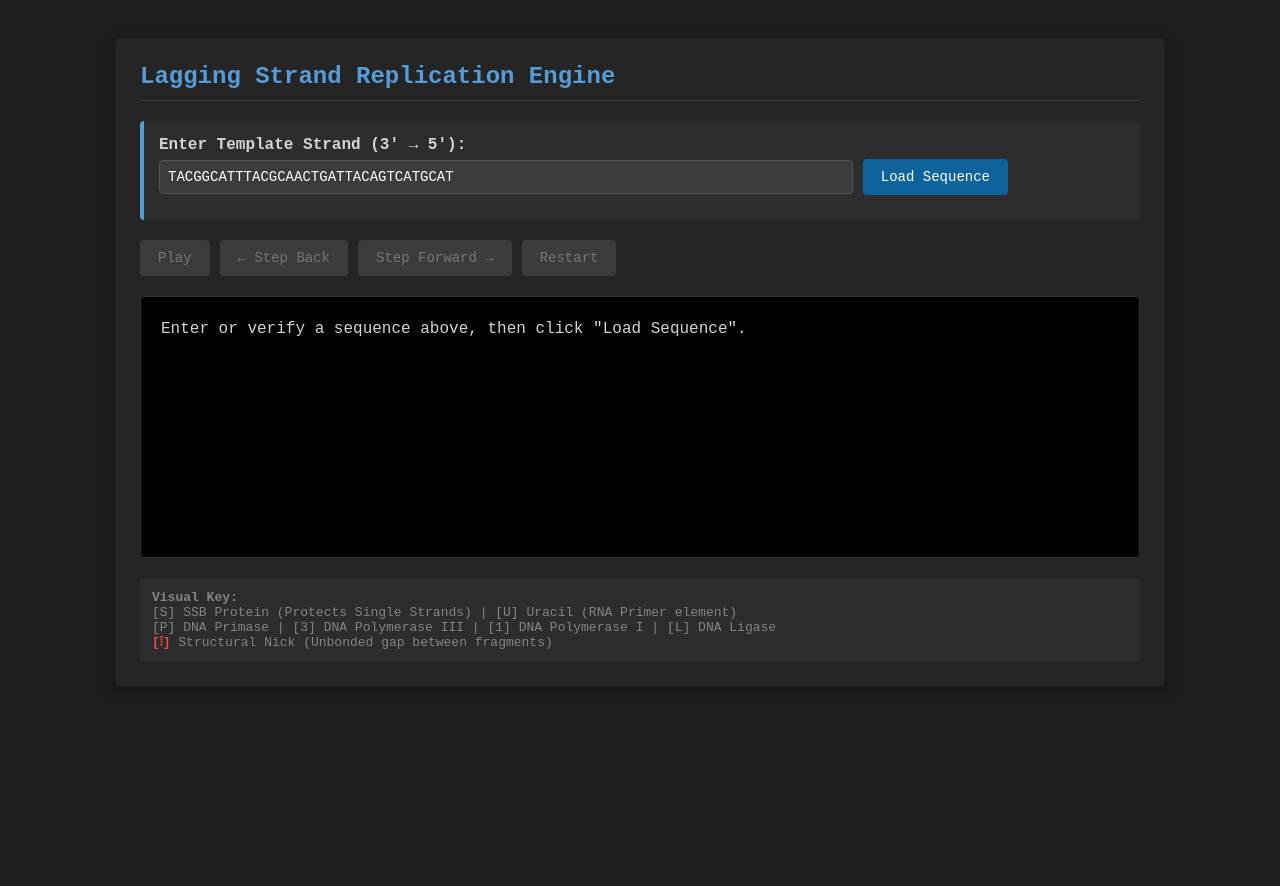
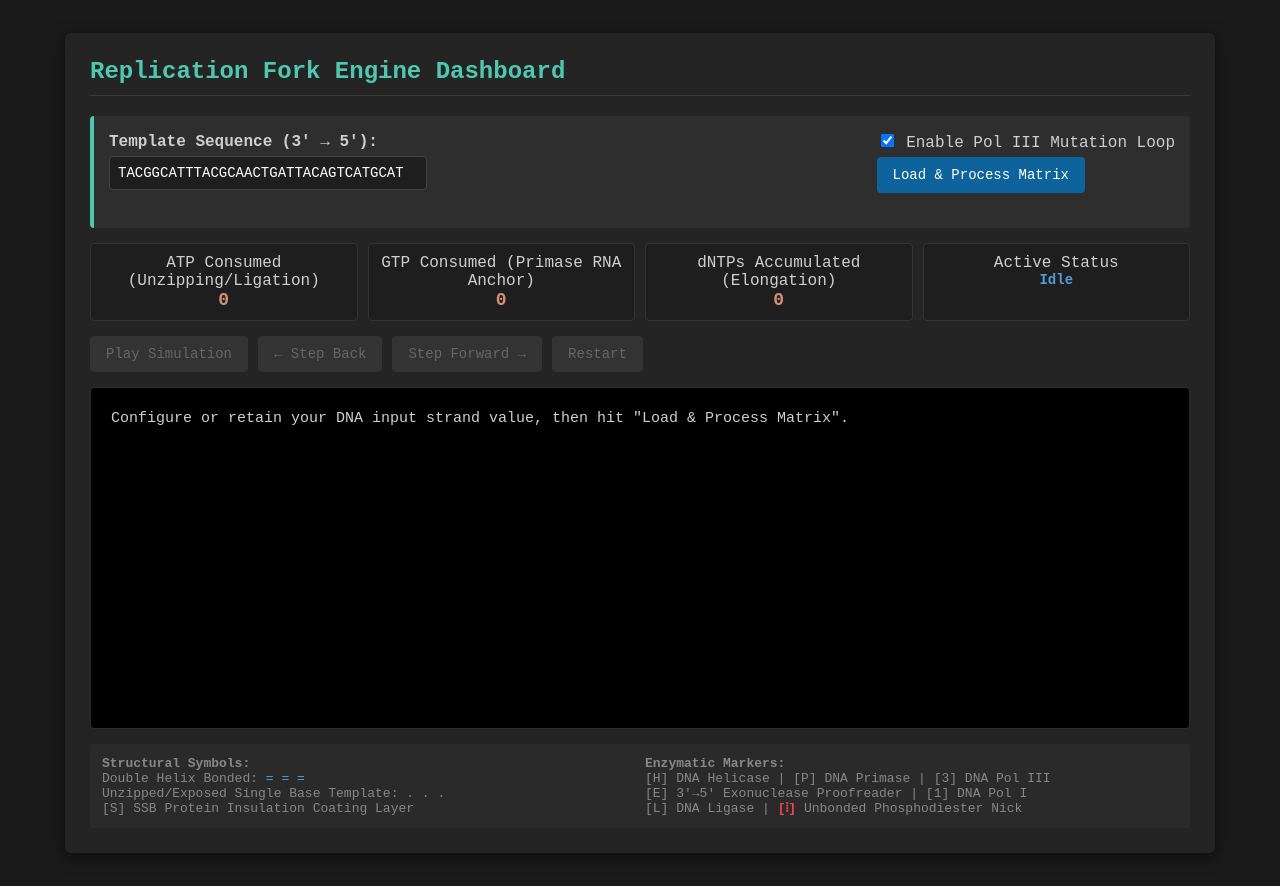
Before and after one commit to hossiona/DNA_replication_fork, a Flask app: page / in a window 1280 px wide. Before the commit the page ends 662 px from the top, so only its background shows below. Run offline with Flask 3, Linux system fonts and the light colour scheme.

Commit message:
Revamp DNA Replication Simulator UI and styles
Updated the title and improved styling for the DNA replication simulator. Enhanced input panel layout and added metrics display for better user interaction.

```diff
--- a/templates/index.html
+++ b/templates/index.html
@@ -2,124 +2,74 @@
 <html lang="en">
 <head>
     <meta charset="UTF-8">
-    <title>Interactive DNA Replication Dashboard</title>
+    <title>Advanced DNA Replication Simulator</title>
     <style>
-        body {
-            font-family: 'Courier New', Courier, monospace;
-            background-color: #1e1e1e;
-            color: #d4d4d4;
-            padding: 30px;
-        }
-        .container {
-            max-width: 1000px;
-            margin: auto;
-            background-color: #252526;
-            padding: 25px;
-            border-radius: 6px;
-            box-shadow: 0 4px 12px rgba(0,0,0,0.4);
-        }
-        h2 {
-            color: #569cd6;
-            margin-top: 0;
-            border-bottom: 1px solid #3c3c3c;
-            padding-bottom: 10px;
-        }
-        .input-panel {
-            background-color: #2d2d2d;
-            padding: 15px;
-            border-radius: 4px;
-            margin-bottom: 20px;
-            border-left: 4px solid #569cd6;
-        }
-        .input-panel label {
-            font-weight: bold;
-            display: block;
-            margin-bottom: 5px;
-        }
-        input[type="text"] {
-            width: 70%;
-            padding: 8px;
-            background-color: #3c3c3c;
-            color: #fff;
-            border: 1px solid #555;
-            border-radius: 4px;
-            font-family: inherit;
-            font-size: 14px;
-            text-transform: uppercase;
-        }
-        .controls {
-            margin: 20px 0;
-            display: flex;
-            align-items: center;
-            gap: 10px;
-        }
-        button {
-            font-family: inherit;
-            background-color: #0e639c;
-            color: white;
-            border: none;
-            padding: 10px 18px;
-            cursor: pointer;
-            border-radius: 4px;
-            font-size: 14px;
-        }
+        body { font-family: 'Courier New', Courier, monospace; background-color: #1a1a1a; color: #cfcfcf; padding: 25px; }
+        .container { max-width: 1100px; margin: auto; background-color: #242424; padding: 25px; border-radius: 6px; box-shadow: 0 4px 15px rgba(0,0,0,0.5); }
+        h2 { color: #4ec9b0; margin-top: 0; border-bottom: 1px solid #3a3a3a; padding-bottom: 10px; }
+        .input-panel { background-color: #2e2e2e; padding: 15px; border-radius: 4px; margin-bottom: 15px; border-left: 4px solid #4ec9b0; display: flex; flex-wrap: wrap; gap: 15px; align-items: center; }
+        input[type="text"] { flex-grow: 1; min-width: 300px; padding: 8px; background-color: #1e1e1e; color: #fff; border: 1px solid #444; border-radius: 4px; font-family: inherit; font-size: 14px; text-transform: uppercase; }
+        .metrics-bar { display: grid; grid-template-columns: repeat(4, 1fr); gap: 10px; margin-bottom: 15px; }
+        .metric-card { background-color: #1e1e1e; padding: 10px; border-radius: 4px; border: 1px solid #333; text-align: center; }
+        .metric-card span { display: block; font-size: 18px; font-weight: bold; color: #ce9178; }
+        .controls { margin: 15px 0; display: flex; align-items: center; gap: 10px; }
+        button { font-family: inherit; background-color: #0e639c; color: white; border: none; padding: 10px 16px; cursor: pointer; border-radius: 4px; font-size: 14px; }
         button:hover { background-color: #1177bb; }
-        button:disabled { background-color: #3c3c3c; color: #777; cursor: not-allowed; }
-        .btn-secondary { background-color: #4d4d4d; }
-        .btn-secondary:hover { background-color: #616161; }
-        .error-msg {
-            color: #f44747;
-            margin-top: 10px;
-            font-weight: bold;
-        }
-        .terminal-display {
-            background-color: #000;
-            padding: 20px;
-            border-radius: 4px;
-            white-space: pre;
-            line-height: 1.5;
-            font-size: 16px;
-            overflow-x: auto;
-            border: 1px solid #333;
-            min-height: 220px;
-        }
-        .legend {
-            margin-top: 20px;
-            font-size: 13px;
-            color: #858585;
-            background-color: #2d2d2d;
-            padding: 12px;
-            border-radius: 4px;
-        }
+        button:disabled { background-color: #333; color: #666; cursor: not-allowed; }
+        .btn-secondary { background-color: #444; }
+        .btn-secondary:hover { background-color: #555; }
+        .terminal-display { background-color: #000; padding: 20px; border-radius: 4px; white-space: pre; line-height: 1.5; font-size: 15px; overflow-x: auto; border: 1px solid #2d2d2d; min-height: 300px; }
+        .legend { margin-top: 15px; font-size: 13px; color: #888; background-color: #2a2a2a; padding: 12px; border-radius: 4px; display: grid; grid-template-columns: 1fr 1fr; gap: 10px; }
+        .error-msg { color: #f44747; width: 100%; font-weight: bold; margin-top: 5px; }
     </style>
 </head>
 <body>
 
 <div class="container">
-    <h2>Lagging Strand Replication Engine</h2>
+    <h2>Replication Fork Engine Dashboard</h2>
 
     <div class="input-panel">
-        <label for="dna-sequence">Enter Template Strand (3' &rarr; 5'):</label>
-        <input type="text" id="dna-sequence" value="TACGGCATTTACGCAACTGATTACAGTCATGCAT" placeholder="e.g., ATCGATCGATCG">
-        <button onclick="loadNewSimulation()">Load Sequence</button>
+        <div style="flex-grow: 1;">
+            <label style="font-weight:bold; display:block; margin-bottom:5px;">Template Sequence (3' &rarr; 5'):</label>
+            <input type="text" id="dna-sequence" value="TACGGCATTTACGCAACTGATTACAGTCATGCAT">
+        </div>
+        <div>
+            <label style="display:block; margin-bottom:5px;"><input type="checkbox" id="trigger-mutation" checked> Enable Pol III Mutation Loop</label>
+            <button onclick="loadSimulation()">Load & Process Matrix</button>
+        </div>
         <div id="error-box" class="error-msg"></div>
     </div>
 
+    <div class="metrics-bar">
+        <div class="metric-card">ATP Consumed (Unzipping/Ligation) <span id="m-atp">0</span></div>
+        <div class="metric-card">GTP Consumed (Primase RNA Anchor) <span id="m-gtp">0</span></div>
+        <div class="metric-card">dNTPs Accumulated (Elongation) <span id="m-dntp">0</span></div>
+        <div class="metric-card">Active Status <span id="m-status" style="color:#569cd6; font-size:14px;">Idle</span></div>
+    </div>
+
     <div class="controls">
-        <button id="play-btn" onclick="togglePlay()" disabled>Play</button>
+        <button id="play-btn" onclick="togglePlay()" disabled>Play Simulation</button>
         <button id="step-back-btn" class="btn-secondary" onclick="stepFrame(-1)" disabled>&larr; Step Back</button>
         <button id="step-fwd-btn" class="btn-secondary" onclick="stepFrame(1)" disabled>Step Forward &rarr;</button>
         <button id="reset-btn" class="btn-secondary" onclick="resetPlayback()" disabled>Restart</button>
-        <span id="frame-counter" style="color: #858585; margin-left: 10px;"></span>
+        <span id="frame-counter" style="color: #888; margin-left: 10px;"></span>
     </div>
 
-    <div id="display-box" class="terminal-display">Enter or verify a sequence above, then click "Load Sequence".</div>
+    <div id="display-box" class="terminal-display">Configure or retain your DNA input strand value, then hit "Load & Process Matrix".</div>
 
     <div class="legend">
-        <strong>Visual Key:</strong><br>
-        [S] SSB Protein (Protects Single Strands) | [U] Uracil (RNA Primer element)<br>
-        [P] DNA Primase | [3] DNA Polymerase III | [1] DNA Polymerase I | [L] DNA Ligase<br>
-        <span style="color: #f44747; font-weight: bold;">[⦙]</span> Structural Nick (Unbonded gap between fragments)
+        <div>
+            <strong>Structural Symbols:</strong><br>
+            Double Helix Bonded: <span style="color:#569cd6;">= = =</span><br>
+            Unzipped/Exposed Single Base Template: <span style="color:#888;">. . .</span><br>
+            [S] SSB Protein Insulation Coating Layer
+        </div>
+        <div>
+            <strong>Enzymatic Markers:</strong><br>
+            [H] DNA Helicase | [P] DNA Primase | [3] DNA Pol III<br>
+            [E] 3'&rarr;5' Exonuclease Proofreader | [1] DNA Pol I<br>
+            [L] DNA Ligase | <span style="color:#f44747; font-weight:bold;">[⦙]</span> Unbonded Phosphodiester Nick
+        </div>
     </div>
 </div>
 
@@ -128,134 +78,104 @@ let frames = [];
 let nickIndex = 0;
 let currentFrameIndex = 0;
 let isPlaying = false;
-let animationTimer = null;
+let timer = null;
 
-async function loadNewSimulation() {
-    const sequenceInput = document.getElementById("dna-sequence").value;
+async function loadSimulation() {
+    const seq = document.getElementById("dna-sequence").value;
+    const mut = document.getElementById("trigger-mutation").checked;
     document.getElementById("error-box").innerText = "";
-
-    // Stop any running animations
     if(isPlaying) togglePlay();
 
     try {
-        const response = await fetch('/run_simulation', {
+        const res = await fetch('/run_simulation', {
             method: 'POST',
             headers: { 'Content-Type': 'application/json' },
-            body: JSON.stringify({ template: sequenceInput })
+            body: JSON.stringify({ template: seq, mutate: mut })
         });
-
-        const data = await response.json();
-
-        if (!response.ok) {
-            document.getElementById("error-box").innerText = data.error;
-            return;
-        }
+        const data = await res.json();
+        if (!res.ok) { document.getElementById("error-box").innerText = data.error; return; }
 
         frames = data.frames;
         nickIndex = data.nick_index;
         currentFrameIndex = 0;
 
-        // Enable interaction controls
         document.getElementById("play-btn").disabled = false;
         document.getElementById("step-back-btn").disabled = false;
         document.getElementById("step-fwd-btn").disabled = false;
         document.getElementById("reset-btn").disabled = false;
+        renderFrame(currentFrameIndex);
+    } catch(e) { document.getElementById("error-box").innerText = "Connection error."; }
+}
 
-        renderFrame(currentFrameIndex);
-    } catch (error) {
-        document.getElementById("error-box").innerText = "Server connection lost.";
+function togglePlay() {
+    const btn = document.getElementById("play-btn");
+    if(isPlaying) {
+        clearInterval(timer); btn.innerText = "Play Simulation"; isPlaying = false;
+    } else {
+        if(currentFrameIndex >= frames.length - 1) currentFrameIndex = 0;
+        btn.innerText = "Pause"; isPlaying = true;
+        timer = setInterval(() => {
+            if(currentFrameIndex < frames.length - 1) { currentFrameIndex++; renderFrame(currentFrameIndex); }
+            else { togglePlay(); }
+        }, 600);
     }
 }
 
-function togglePlay() {
-    const playBtn = document.getElementById("play-btn");
-    if (isPlaying) {
-        clearInterval(animationTimer);
-        playBtn.innerText = "Play";
-        isPlaying = false;
-    } else {
-        if (currentFrameIndex >= frames.length - 1) currentFrameIndex = 0;
-        playBtn.innerText = "Pause";
-        isPlaying = true;
-        animationTimer = setInterval(() => {
-            if (currentFrameIndex < frames.length - 1) {
-                currentFrameIndex++;
-                renderFrame(currentFrameIndex);
-            } else {
-                togglePlay(); // Auto-pause when reaching the end frame
-            }
-        }, 500);
-    }
-}
+function stepFrame(dir) { if(isPlaying) togglePlay(); let target = currentFrameIndex + dir; if(target>=0 && target<frames.length) { currentFrameIndex = target; renderFrame(currentFrameIndex); } }
+function resetPlayback() { if(isPlaying) togglePlay(); currentFrameIndex = 0; renderFrame(currentFrameIndex); }
 
-function stepFrame(direction) {
-    if (isPlaying) togglePlay(); // Pause automation if active
-    let targetIndex = currentFrameIndex + direction;
-    if (targetIndex >= 0 && targetIndex < frames.length) {
-        currentFrameIndex = targetIndex;
-        renderFrame(currentFrameIndex);
-    }
-}
+function renderFrame(idx) {
+    if(!frames || frames.length === 0) return;
+    const frame = frames[idx];
 
-function resetPlayback() {
-    if (isPlaying) togglePlay();
-    currentFrameIndex = 0;
-    renderFrame(currentFrameIndex);
-}
-
-function renderFrame(index) {
-    if (!frames || frames.length === 0) return;
-    const frame = frames[index];
-
-    // Build the template tracking scale
-    let laggingBuild = "";
-    for (let i = 0; i < frame.template.length; i++) {
-        if (frame.rna[i] !== " ") {
-            laggingBuild += `<span style="color: #ce9178;">${frame.rna[i]}</span>`;
-        } else if (frame.dna[i] !== " ") {
-            laggingBuild += `<span style="color: #4ec9b0;">${frame.dna[i]}</span>`;
-        } else {
-            laggingBuild += " ";
-        }
+    // 1. Process Template display with unzipped/bound indicators
+    let templateDisplay = "";
+    for(let i=0; i<frame.template.length; i++) {
+        if(frame.unzipped[i]) templateDisplay += `<span style="color:#fff; background-color:#333;">${frame.template[i]}</span>`;
+        else templateDisplay += `<span style="color:#569cd6;">${frame.template[i]}</span>`;
     }
 
-    // Insert structural nick gap notation (⦙) at the boundary index if unligated
-    if (frame.dna.some(b => b !== " ") && !frame.sealed_nick) {
-        let textArr = laggingBuild.match(/(<span[^>]*>.*?<\/span>| )/g) || [];
-        if(textArr[nickIndex]) {
-            textArr[nickIndex] = `<span style="color: #f44747; font-weight: bold;">⦙</span>`;
-            laggingBuild = textArr.join("");
-        }
+    // 2. Process Bond Layer
+    let bondDisplay = frame.unzipped.map(u => u ? "." : "=").join(" ");
+
+    // 3. Process Lagging Strand
+    let laggingDisplay = "";
+    for(let i=0; i<frame.template.length; i++) {
+        if(frame.rna[i] !== " ") laggingDisplay += `<span style="color:#ce9178;">${frame.rna[i]}</span>`;
+        else if(frame.dna[i] !== " ") laggingDisplay += `<span style="color:#4ec9b0;">${frame.dna[i]}</span>`;
+        else laggingDisplay += " ";
     }
 
-    let ssbStr = frame.ssbs.map(s => s === "S" ? `<span style="color: #b5cea8;">S</span>` : " ").join("");
+    // Structural Nick injection (⦙)
+    if (frame.dna.some(b => b !== " ") && !frame.sealed_nick) {
+        let regexArr = laggingDisplay.match(/(<span[^>]*>.*?<\/span>| )/g) || [];
+        if(regexArr[nickIndex]) { regexArr[nickIndex] = `<span style="color:#f44747; font-weight:bold;">⦙</span>`; laggingDisplay = regexArr.join(""); }
+    }
 
-    let enzymeStr = Array(frame.template.length).fill(" ");
-    if (frame.enzyme.pos !== null) {
-        enzymeStr[frame.enzyme.pos] = `<span style="color: #ffffff; background-color: #0e639c; font-weight:bold; padding: 0 2px;">${frame.enzyme.marker}</span>`;
+    // 4. Validation Checks Row
+    let validArr = [];
+    const pairChecks = {'A':'T','T':'A','C':'G','G':'C','U':'A'};
+    for(let i=0; i<frame.template.length; i++) {
+        let activeB = frame.rna[i] !== " " ? frame.rna[i] : frame.dna[i];
+        if(activeB !== " ") {
+            if(pairChecks[activeB] === frame.template[i]) validArr.push(`<span style="color:#a6e22e;">✔</span>`);
+            else validArr.push(`<span style="color:#f44747; font-weight:bold;">✘</span>`);
+        } else { validArr.push(" "); }
     }
-    let trackingRow = enzymeStr.join("");
 
-    // Calculate dynamic separation spacing matching length boundaries
-    const spacer = "=".repeat(Math.max(65, frame.template.length + 22));
-    const subSpacer = "-".repeat(Math.max(65, frame.template.length + 22));
+    let ssbStr = frame.ssbs.map(s => s === "S" ? `<span style="color:#b5cea8;">S</span>` : " ").join("");
+    let okazakiStr = frame.okazaki.map(o => o==='1' ? `<span style="color:#e5c07b;">1</span>` : (o==='2' ? `<span style="color:#c678dd;">2</span>` : " ")).join("");
 
-    let outputhtml = "";
-    outputhtml += `${spacer}\n`;
-    outputhtml += "      DYNAMIC REPLICATION FORK ANIMATION (LAGGING STRAND WEB VIEW)\n";
-    outputhtml += `${spacer}\n`;
-    outputhtml += `Template (3'->5'):  <span style="color: #569cd6;">${frame.template}</span>\n`;
-    outputhtml += `SSB Proteins:       ${ssbStr}\n`;
-    outputhtml += `Lagging (5'->3'):   ${laggingBuild}\n`;
-    outputhtml += `Enzyme Tracker:     ${trackingRow}  <-- <span style="color: #dcdcaa;">${frame.enzyme.name}</span>\n`;
-    outputhtml += `${subSpacer}\n`;
-    outputhtml += `Status: <span style="color: #9cdcfe;">${frame.status}</span>\n`;
-    outputhtml += `${spacer}`;
+    let enzArr = Array(frame.template.length).fill(" ");
+    if(frame.enzyme.pos !== null) enzArr[frame.enzyme.pos] = `<span style="color:#fff; background-color:#0e639c; font-weight:bold; padding:0 2px;">${frame.enzyme.marker}</span>`;
 
-    document.getElementById("display-box").innerHTML = outputhtml;
-    document.getElementById("frame-counter").innerText = `Frame: ${index + 1} / ${frames.length}`;
-}
-</script>
+    const w = Math.max(75, frame.template.length + 22);
 
-</body>
-</html>
+    let html = "=".repeat(w) + "\n   DYNAMIC REPLICATION FORK SYSTEM\n" + "=".repeat(w) + "\n";
+    html += `Template (3'->5'):  ${templateDisplay}\n`;
+    html += `Bonds:              ${bondDisplay}\n`;
+    html += `SSB Insulation:     ${ssbStr}\n`;
+    html += `Lagging (5'->3'):   ${laggingDisplay}\n`;
+    html += `Validation Matrix:  ${validArr.join("")}\n`;
+    html += `Okazaki Fragment:   ${okazakiStr}\n`;
+    html += `Enzyme Component:   ${enzArr.join("")}  <-- <span style="color:#dcdcaa;">${frame.enzyme.name}</span>\n`;
```
